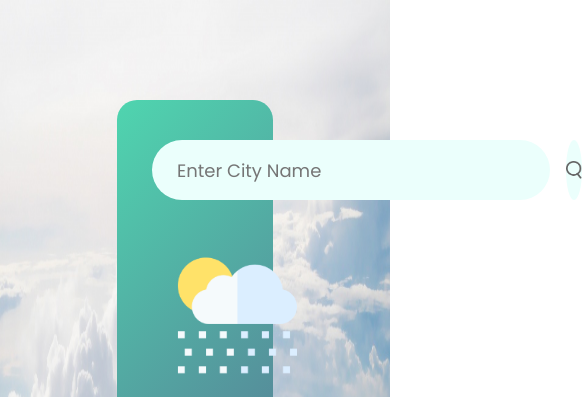
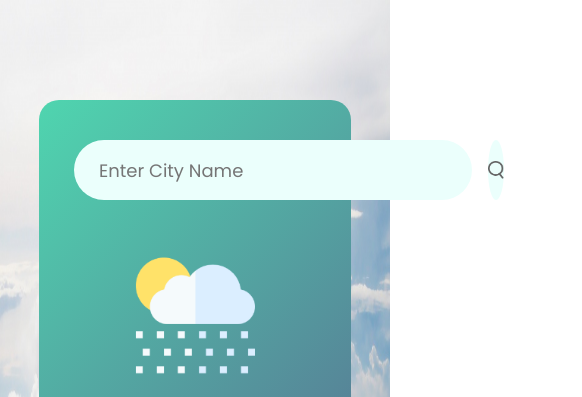
Before and after one commit to Tejas35774/weather_report, a plain HTML site: page index.html in a window 390 px wide. Shown: the top 397 px of the page, 582 px wide, since content can reach past the window. Drawn offline with Linux system fonts and the light colour scheme.

Commit message:
Update Temp-style.css

```diff
--- a/Temp-style.css
+++ b/Temp-style.css
@@ -96,3 +96,15 @@ body{
     margin-top: 10px;
     display: none;
 }
+@media only screen and (max-width:600px){
+    .card{
+        width: 100%;
+        max-width: 80%;
+        background: linear-gradient(135deg, #4fd5af, #5b548a);
+        color: #fff;
+        margin: 100px auto 0;
+        border-radius: 20px;
+        padding: 40px 35px;
+        text-align: center;
+    }
+}
```
